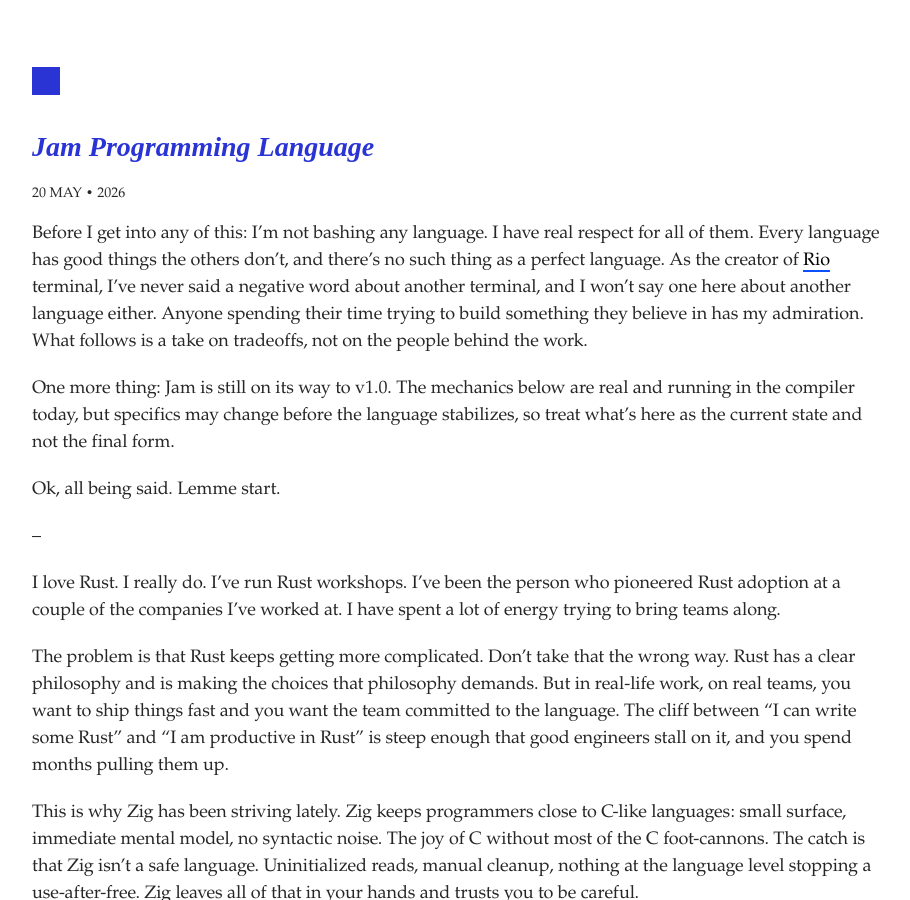
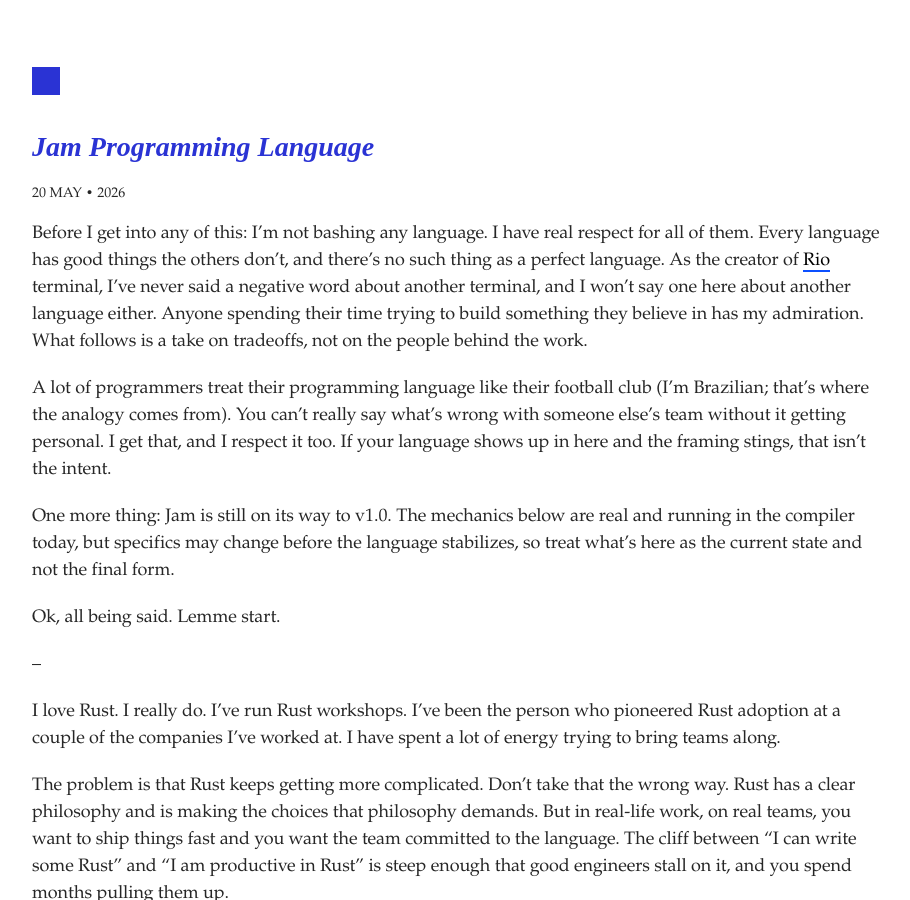
Before and after one commit to raphamorim/raphamorim.github.com, a Jekyll site: the page built from _posts/2026-05-20-jam-programming-language.md, in a window 1280 px wide and 900 px high. Shown: the whole window, without its empty margins (178-1088 px from the left). Built offline with Jekyll 4.4.1, drawn with Linux system fonts in a browser that asks for light colours.

Commit message:
small update again again

```diff
--- a/_posts/2026-05-20-jam-programming-language.md
+++ b/_posts/2026-05-20-jam-programming-language.md
@@ -7,6 +7,8 @@
 ---
 
 Before I get into any of this: I'm not bashing any language. I have real respect for all of them. Every language has good things the others don't, and there's no such thing as a perfect language. As the creator of [Rio](https://github.com/raphamorim/rio) terminal, I've never said a negative word about another terminal, and I won't say one here about another language either. Anyone spending their time trying to build something they believe in has my admiration. What follows is a take on tradeoffs, not on the people behind the work.
+
+A lot of programmers treat their programming language like their football club (I'm Brazilian; that's where the analogy comes from). You can't really say what's wrong with someone else's team without it getting personal. I get that, and I respect it too. If your language shows up in here and the framing stings, that isn't the intent.
 
 One more thing: Jam is still on its way to v1.0. The mechanics below are real and running in the compiler today, but specifics may change before the language stabilizes, so treat what's here as the current state and not the final form.
 
```
